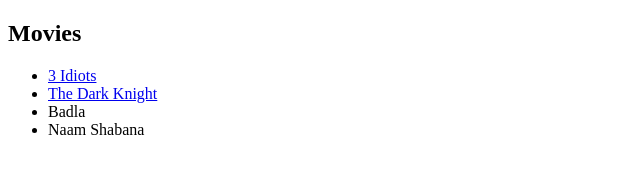
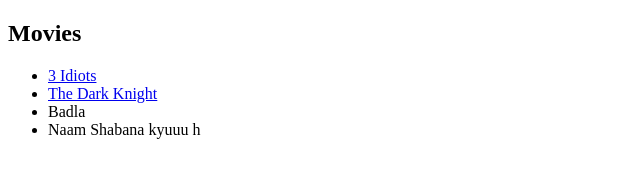
Before and after one commit to shiprasaini99/cv, a plain HTML site: page Movies.html in a window 1280 px wide. Shown: the full height of the page, 0-640 px from the left. Drawn offline with Linux system fonts and the light colour scheme.

Commit message:
some edit

```diff
--- a/Movies.html
+++ b/Movies.html
@@ -10,7 +10,7 @@
     <li><a href="https://www.google.com/search?q=3+idiots+movie&rlz=1C1CHBF_enIN851IN851&oq=3+idiots+movie&aqs=chrome..69i57j46j0l6.6145j0j9&sourceid=chrome&ie=UTF-8">3 Idiots</a></li>
     <li> <a href="https://en.wikipedia.org/wiki/The_Dark_Knight_(film)">The Dark Knight</a></li>
     <li>Badla</li>
-    <li>Naam Shabana</li>
+    <li>Naam Shabana kyuuu h</li>
     </ul>
   </body>
 </html>
```
